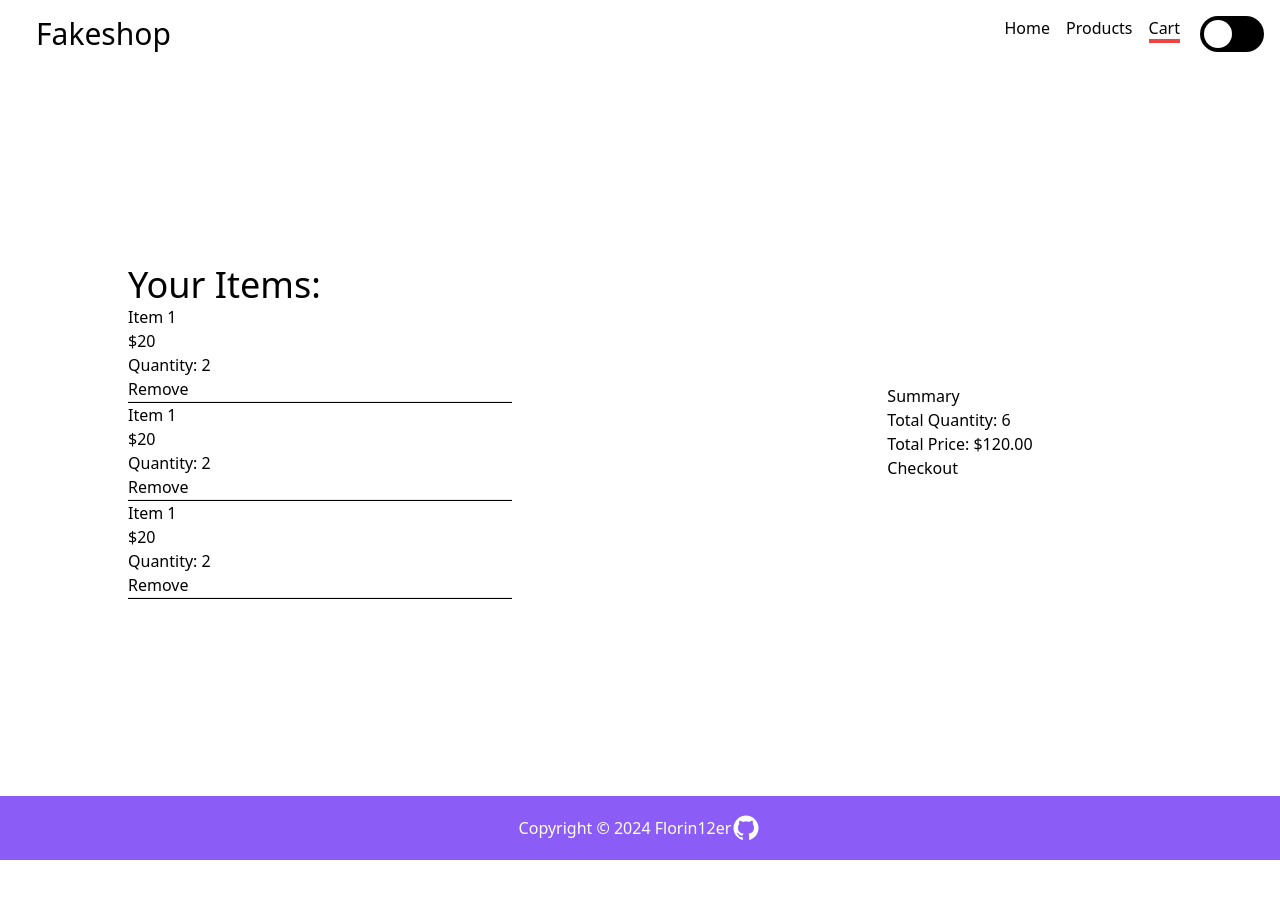
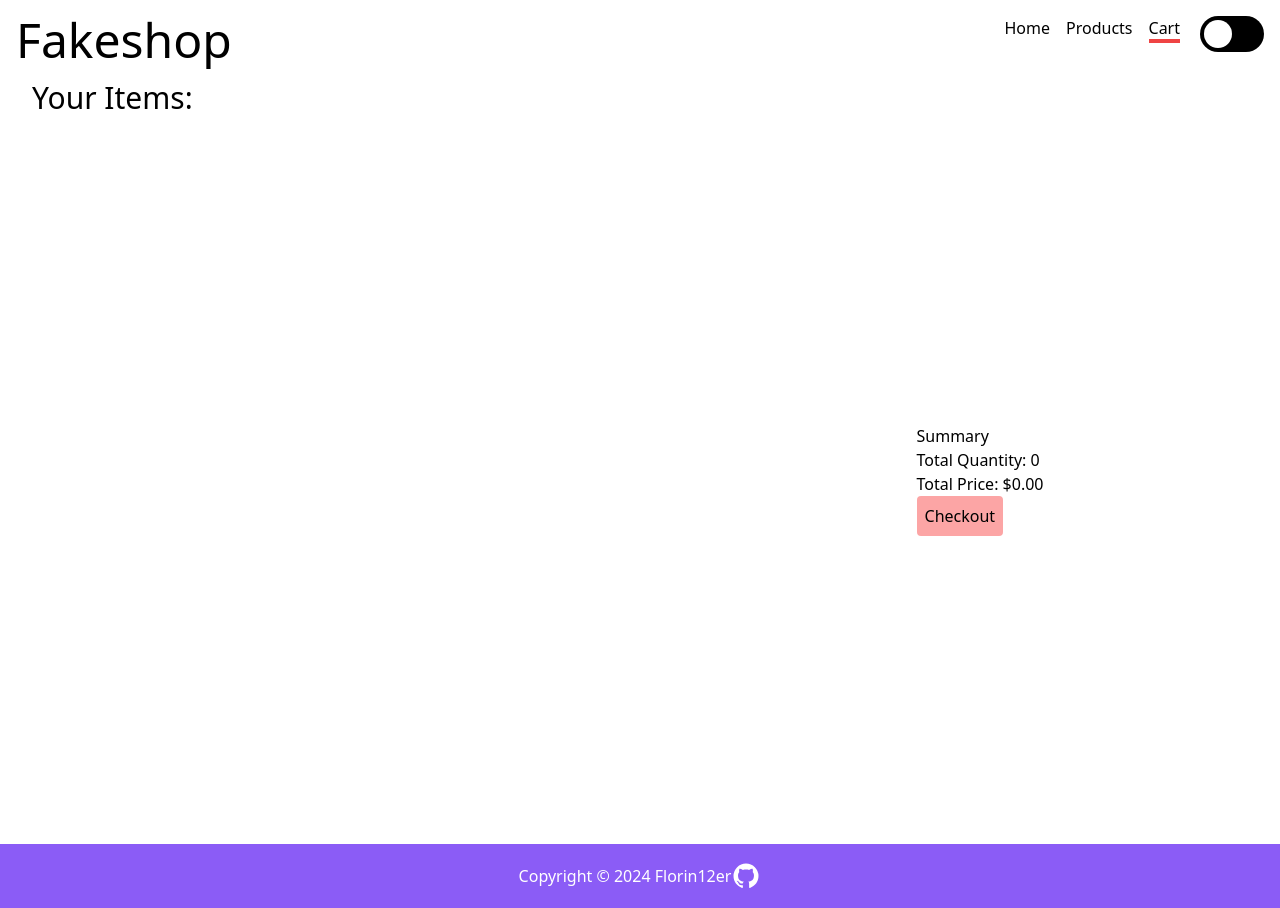
Before and after one commit to Florin12er/FakeStoreApp, a React (Vite) app: page /cart in a window 1280 px wide. Before the commit the page ends 860 px from the top, so only its background shows below. Built offline with nearby package versions, Linux system fonts and the light colour scheme.

Commit message:
manage to make add to cart functional and styled the cart page and product page

```diff
--- a/src/App.jsx
+++ b/src/App.jsx
@@ -1,4 +1,5 @@
 import { Routes, Route, Link } from "react-router-dom";
+import { useState } from "react";
 import { Home } from "./Pages/Home.jsx";
 import { Products } from "./Pages/Products.jsx";
 import { Cart } from "./Pages/Cart.jsx";
@@ -6,15 +7,32 @@ import { NavBar } from "./NavBar.jsx";
 import { Copyright } from "./copyright.jsx";
 
 function App() {
+  const [cart, setCart] = useState([]);
+
+  const handleAddToCart = (item) => {
+    setCart((prevCart) => {
+      const itemExists = prevCart.find((cartItem) => cartItem.id === item.id);
+      if (itemExists) {
+        return prevCart.map((cartItem) =>
+          cartItem.id === item.id
+            ? { ...cartItem, quantity: cartItem.quantity + 1 }
+            : cartItem
+        );
+      } else {
+        return [...prevCart, { ...item, quantity: 1 }];
+      }
+    });
+  };
+
   return (
     <>
-        <NavBar />
-        <Routes>
-          <Route path="/" element={<Home />} />
-          <Route path="/products" element={<Products />} />
-          <Route path="/cart" element={<Cart />} />
-        </Routes>
-        <Copyright />
+      <NavBar />
+      <Routes>
+        <Route path="/" element={<Home />} />
+        <Route path="/products" element={<Products onAddToCart={handleAddToCart} />} />
+        <Route path="/cart" element={<Cart cartItems={cart} setCart={setCart} />} />
+      </Routes>
+      <Copyright />
     </>
   );
 }
--- a/src/NavBar.jsx
+++ b/src/NavBar.jsx
@@ -18,7 +18,7 @@ const NavBar = () => {
   return (
     <>
       <nav className="flex justify-center p-4">
-        <h1 className="text-3xl mr-auto ml-5">
+        <h1 className="text-5xl mr-auto ">
           <Link to="/">Fakeshop</Link>
         </h1>
         <ul className="flex justify-center gap-4 mr-5">
--- a/src/Pages/Cart.jsx
+++ b/src/Pages/Cart.jsx
@@ -1,4 +1,4 @@
-import PropType from "prop-types";
+import PropTypes from "prop-types";
 import { useState } from "react";
 import {
     Button,
@@ -9,24 +9,26 @@ import {
     TransitionChild,
 } from "@headlessui/react";
 
-const CartComponent = (props) => {
+const CartComponent = ({ name, image, price, quantity, onRemove }) => {
     return (
         <>
-      <div>
-        <h3>{props.name}</h3>
-        <p>${props.price}</p>
-        <p>Quantity: {props.quantity}</p>
-        <button onClick={props.onRemove}>Remove</button>
-        <hr className="bg-black w-96 h-0.5" />
+            <div className="border-solid border-2 border-black rounded ml-4 mb-4 w-80 ">
+                <img className="w-48 ml-8" src={image} />
+                <h3 className="text-2xl text-center">{name}</h3>
+                <p className="text-center">${price}</p>
+                <p className="text-center">Quantity: {quantity}</p>
+                <button className="bg-red-300 ml-28 rounded p-3" onClick={onRemove}>Remove</button>
             </div>
         </>
     );
 };
+
 CartComponent.propTypes = {
-  name: PropType.string,
-  price: PropType.number,
-  quantity: PropType.number,
-  onRemove: PropType.func.isRequired,
+    name: PropTypes.string.isRequired,
+    image: PropTypes.string,
+    price: PropTypes.number.isRequired,
+    quantity: PropTypes.number.isRequired,
+    onRemove: PropTypes.func.isRequired,
 };
 
 const CheckoutModal = ({ isOpen, closeModal }) => {
@@ -62,7 +64,7 @@ const CheckoutModal = ({ isOpen, closeModal }) => {
                                 </div>
                                 <div className="mt-4">
                                     <Button
-                    className="inline-flex justify-center rounded-md border border-transparent bg-blue-100 px-4 py-2 text-sm font-medium text-blue-900 hover:bg-blue-200 focus:outline-none focus-visible:ring-2 focus-visible:ring-blue-500 focus-visible:ring-offset-2"
+                                        className="inline-flex justify-center rounded-md border border-transparent bg-red-200 px-4 py-2 text-sm font-medium text-black hover:bg-red-400 focus:outline-none focus-visible:ring-2 focus-visible:ring-blue-500 focus-visible:ring-offset-2"
                                         onClick={closeModal}
                                     >
                                         Got it, thanks!
@@ -78,25 +80,20 @@ const CheckoutModal = ({ isOpen, closeModal }) => {
 };
 
 CheckoutModal.propTypes = {
-  isOpen: PropType.string,
-  closeModal: PropType.string,
+    isOpen: PropTypes.bool.isRequired,
+    closeModal: PropTypes.func.isRequired,
 };
-const Cart = () => {
-  const [items, setItems] = useState([
-    { id: 3, name: "Item 1", price: 20, quantity: 2 },
-    { id: 1, name: "Item 1", price: 20, quantity: 2 },
-    { id: 2, name: "Item 1", price: 20, quantity: 2 },
-  ]);
 
+const Cart = ({ cartItems, setCart }) => {
     const [isModalOpen, setIsModalOpen] = useState(false);
 
     const handleRemoveItem = (id) => {
-    setItems(items.filter((item) => item.id !== id));
+        setCart(cartItems.filter((item) => item.id !== id));
     };
 
     const handleCheckout = () => {
         setIsModalOpen(true);
-    setItems([]); // Clear items on checkout
+        setCart([]); // Clear items on checkout
     };
 
     const closeModal = () => {
@@ -104,24 +101,25 @@ const Cart = () => {
     };
 
     // Calculate total price and total quantity
-  const totalQuantity = items.reduce((sum, item) => sum + item.quantity, 0);
-  const totalPrice = items.reduce(
+    const totalQuantity = cartItems.reduce((sum, item) => sum + item.quantity, 0);
+    const totalPrice = cartItems.reduce(
         (sum, item) => sum + item.price * item.quantity,
         0,
     );
 
     return (
         <>
-      <div className="grid grid-cols-2 custom-height place-items-center">
-        <div>
-          <h1 className="text-4xl">Your Items:</h1>
-          {items.map((item) => (
+            <h1 className="ml-8 text-3xl">Your Items:</h1>
+            <div className="grid ml-20 grid-cols-2 custom-height place-items-center">
+                <div className="grid grid-cols-3 custom-width">
+                    {cartItems.map((item) => (
                         <CartComponent
                             key={item.id}
                             name={item.name}
                             price={item.price}
                             quantity={item.quantity}
                             onRemove={() => handleRemoveItem(item.id)}
+                            image={item.image}
                         />
                     ))}
                 </div>
@@ -129,7 +127,12 @@ const Cart = () => {
                     <h2>Summary</h2>
                     <p>Total Quantity: {totalQuantity}</p>
                     <p>Total Price: ${totalPrice.toFixed(2)}</p>
-          <button onClick={handleCheckout}>Checkout</button>
+                    <button
+                        onClick={handleCheckout}
+                        className="bg-red-300 text-black p-2 rounded"
+                    >
+                        Checkout
+                    </button>
                 </div>
             </div>
             <CheckoutModal isOpen={isModalOpen} closeModal={closeModal} />
@@ -137,4 +140,16 @@ const Cart = () => {
     );
 };
 
+Cart.propTypes = {
+    cartItems: PropTypes.arrayOf(
+        PropTypes.shape({
+            id: PropTypes.number.isRequired,
+            name: PropTypes.string.isRequired,
+            price: PropTypes.number.isRequired,
+            quantity: PropTypes.number.isRequired,
+        }),
+    ).isRequired,
+    setCart: PropTypes.func.isRequired,
+};
+
 export { Cart };
--- a/src/Pages/Home.jsx
+++ b/src/Pages/Home.jsx
@@ -13,7 +13,7 @@ const Home = () => {
             <Link to="/products">Shop Now</Link>
           </button>
         </div>
-        <img src="https://img.freepik.com/free-vector/shop-with-sign-open-design_23-2148544029.jpg?t=st=1716230487~exp=1716234087~hmac=ea1dde9bd89f4ce2e4645eca6aab77c3b353aeb8ccf4becc11397ef18f512782&w=1380" />
+        <img className="w-9/12" src="https://img.freepik.com/free-vector/shop-with-sign-open-design_23-2148544029.jpg?t=st=1716230487~exp=1716234087~hmac=ea1dde9bd89f4ce2e4645eca6aab77c3b353aeb8ccf4becc11397ef18f512782&w=1380" />
       </div>
     </>
   );
--- a/src/copyright.jsx
+++ b/src/copyright.jsx
@@ -3,7 +3,7 @@ const Copyright = () => {
     <>
       <footer className="w-screen h-16 flex justify-center place-items-center bg-violet-500 text-white">
         <p> Copyright © 2024 Florin12er </p>
-        <a href="https://github.com/Florin12er">
+        <a href="https://github.com/Florin12er/FakeStoreApp">
           <svg
             xmlns="http://www.w3.org/2000/svg"
             width="30px"
--- a/src/index.css
+++ b/src/index.css
@@ -2,9 +2,15 @@
 @tailwind components;
 @tailwind utilities;
 
+body {
+    overflow-x: hidden;
+}
 .custom-grid-cols {
-    grid-template-columns: repeat(6, 350px);
+    grid-template-columns: repeat(5, 350px);
 }
 .custom-height {
     height: 91vh
 }
+.custom-width {
+    width: 100vh;
+}
--- a/src/output.css
+++ b/src/output.css
@@ -558,10 +558,6 @@ video {
   position: fixed;
 }
 
-.absolute {
-  position: absolute;
-}
-
 .relative {
   position: relative;
 }
@@ -574,8 +570,20 @@ video {
   z-index: 10;
 }
 
-.m-5 {
-  margin: 1.25rem;
+.mb-1 {
+  margin-bottom: 0.25rem;
+}
+
+.mb-2 {
+  margin-bottom: 0.5rem;
+}
+
+.mb-3 {
+  margin-bottom: 0.75rem;
+}
+
+.mb-4 {
+  margin-bottom: 1rem;
 }
 
 .mb-5 {
@@ -594,8 +602,20 @@ video {
   margin-left: 5rem;
 }
 
+.ml-28 {
+  margin-left: 7rem;
+}
+
+.ml-4 {
+  margin-left: 1rem;
+}
+
 .ml-5 {
   margin-left: 1.25rem;
+}
+
+.ml-8 {
+  margin-left: 2rem;
 }
 
 .mr-2 {
@@ -646,26 +666,17 @@ video {
   display: grid;
 }
 
-.size-7 {
-  width: 1.75rem;
-  height: 1.75rem;
-}
-
 .size-8 {
   width: 2rem;
   height: 2rem;
 }
 
-.h-0 {
-  height: 0px;
+.h-16 {
+  height: 4rem;
 }
 
-.h-0\.5 {
-  height: 0.125rem;
-}
-
-.h-16 {
-  height: 4rem;
+.h-7 {
+  height: 1.75rem;
 }
 
 .h-9 {
@@ -676,24 +687,40 @@ video {
   height: 24rem;
 }
 
-.h-7 {
-  height: 1.75rem;
+.min-h-full {
+  min-height: 100%;
 }
 
-.min-h-full {
-  min-height: 100%;
+.w-12 {
+  width: 3rem;
 }
 
 .w-16 {
   width: 4rem;
 }
 
+.w-32 {
+  width: 8rem;
+}
+
+.w-48 {
+  width: 12rem;
+}
+
+.w-7 {
+  width: 1.75rem;
+}
+
 .w-72 {
   width: 18rem;
 }
 
-.w-96 {
-  width: 24rem;
+.w-80 {
+  width: 20rem;
+}
+
+.w-9\/12 {
+  width: 75%;
 }
 
 .w-full {
@@ -702,22 +729,6 @@ video {
 
 .w-screen {
   width: 100vw;
-}
-
-.w-7 {
-  width: 1.75rem;
-}
-
-.w-9 {
-  width: 2.25rem;
-}
-
-.w-48 {
-  width: 12rem;
-}
-
-.w-44 {
-  width: 11rem;
 }
 
 .max-w-md {
@@ -752,6 +763,10 @@ video {
 
 .grid-cols-2 {
   grid-template-columns: repeat(2, minmax(0, 1fr));
+}
+
+.grid-cols-3 {
+  grid-template-columns: repeat(3, minmax(0, 1fr));
 }
 
 .place-items-center {
@@ -834,9 +849,14 @@ video {
   background-color: rgb(219 234 254 / var(--tw-bg-opacity));
 }
 
-.bg-cyan-50 {
+.bg-blue-500 {
   --tw-bg-opacity: 1;
-  background-color: rgb(236 254 255 / var(--tw-bg-opacity));
+  background-color: rgb(59 130 246 / var(--tw-bg-opacity));
+}
+
+.bg-red-300 {
+  --tw-bg-opacity: 1;
+  background-color: rgb(252 165 165 / var(--tw-bg-opacity));
 }
 
 .bg-rose-300 {
@@ -864,12 +884,26 @@ video {
   background-color: rgb(234 179 8 / var(--tw-bg-opacity));
 }
 
+.bg-red-100 {
+  --tw-bg-opacity: 1;
+  background-color: rgb(254 226 226 / var(--tw-bg-opacity));
+}
+
+.bg-red-200 {
+  --tw-bg-opacity: 1;
+  background-color: rgb(254 202 202 / var(--tw-bg-opacity));
+}
+
 .bg-opacity-25 {
   --tw-bg-opacity: 0.25;
 }
 
 .stroke-white {
   stroke: #fff;
+}
+
+.p-2 {
+  padding: 0.5rem;
 }
 
 .p-3 {
@@ -906,14 +940,14 @@ video {
   vertical-align: middle;
 }
 
+.text-2xl {
+  font-size: 1.5rem;
+  line-height: 2rem;
+}
+
 .text-3xl {
   font-size: 1.875rem;
   line-height: 2.25rem;
-}
-
-.text-4xl {
-  font-size: 2.25rem;
-  line-height: 2.5rem;
 }
 
 .text-6xl {
@@ -931,12 +965,26 @@ video {
   line-height: 1.25rem;
 }
 
+.text-5xl {
+  font-size: 3rem;
+  line-height: 1;
+}
+
+.font-bold {
+  font-weight: 700;
+}
+
 .font-medium {
   font-weight: 500;
 }
 
 .leading-6 {
   line-height: 1.5rem;
+}
+
+.text-black {
+  --tw-text-opacity: 1;
+  color: rgb(0 0 0 / var(--tw-text-opacity));
 }
 
 .text-blue-900 {
@@ -959,9 +1007,9 @@ video {
   color: rgb(255 255 255 / var(--tw-text-opacity));
 }
 
-.text-black {
+.text-red-900 {
   --tw-text-opacity: 1;
-  color: rgb(0 0 0 / var(--tw-text-opacity));
+  color: rgb(127 29 29 / var(--tw-text-opacity));
 }
 
 .opacity-0 {
@@ -1018,17 +1066,40 @@ video {
   transition-timing-function: cubic-bezier(0, 0, 0.2, 1);
 }
 
+body {
+  overflow-x: hidden;
+}
+
 .custom-grid-cols {
-  grid-template-columns: repeat(6, 350px);
+  grid-template-columns: repeat(5, 350px);
 }
 
 .custom-height {
   height: 91vh
 }
 
+.custom-width {
+  width: 100vh;
+}
+
 .hover\:bg-blue-200:hover {
   --tw-bg-opacity: 1;
   background-color: rgb(191 219 254 / var(--tw-bg-opacity));
+}
+
+.hover\:bg-red-200:hover {
+  --tw-bg-opacity: 1;
+  background-color: rgb(254 202 202 / var(--tw-bg-opacity));
+}
+
+.hover\:bg-red-300:hover {
+  --tw-bg-opacity: 1;
+  background-color: rgb(252 165 165 / var(--tw-bg-opacity));
+}
+
+.hover\:bg-red-400:hover {
+  --tw-bg-opacity: 1;
+  background-color: rgb(248 113 113 / var(--tw-bg-opacity));
 }
 
 .focus\:border-b-4:focus {
@@ -1070,11 +1141,6 @@ video {
   background-color: rgb(3 105 161 / var(--tw-bg-opacity));
 }
 
-.data-\[checked\]\:bg-black[data-checked] {
-  --tw-bg-opacity: 1;
-  background-color: rgb(0 0 0 / var(--tw-bg-opacity));
-}
-
 .data-\[checked\]\:bg-blue-600[data-checked] {
   --tw-bg-opacity: 1;
   background-color: rgb(37 99 235 / var(--tw-bg-opacity));
@@ -1085,11 +1151,6 @@ video {
   background-color: rgb(14 165 233 / var(--tw-bg-opacity));
 }
 
-.group[data-checked] .group-data-\[checked\]\:translate-x-8 {
-  --tw-translate-x: 2rem;
-  transform: translate(var(--tw-translate-x), var(--tw-translate-y)) rotate(var(--tw-rotate)) skewX(var(--tw-skew-x)) skewY(var(--tw-skew-y)) scaleX(var(--tw-scale-x)) scaleY(var(--tw-scale-y));
-}
-
 .group[data-checked] .group-data-\[checked\]\:opacity-100 {
   opacity: 1;
 }
```
Also changed, not shown: src/Pages/Products.jsx (+45 -10 lines). Lines whose indentation alone changed are shown as unchanged.
